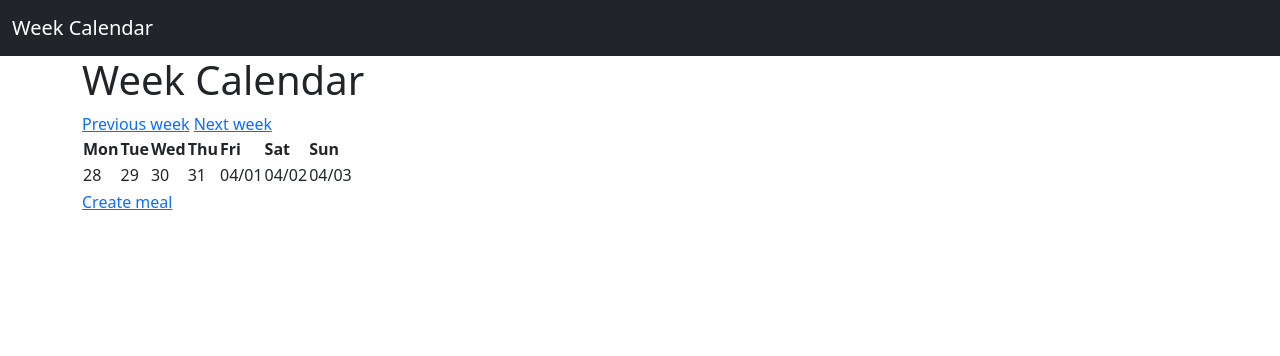
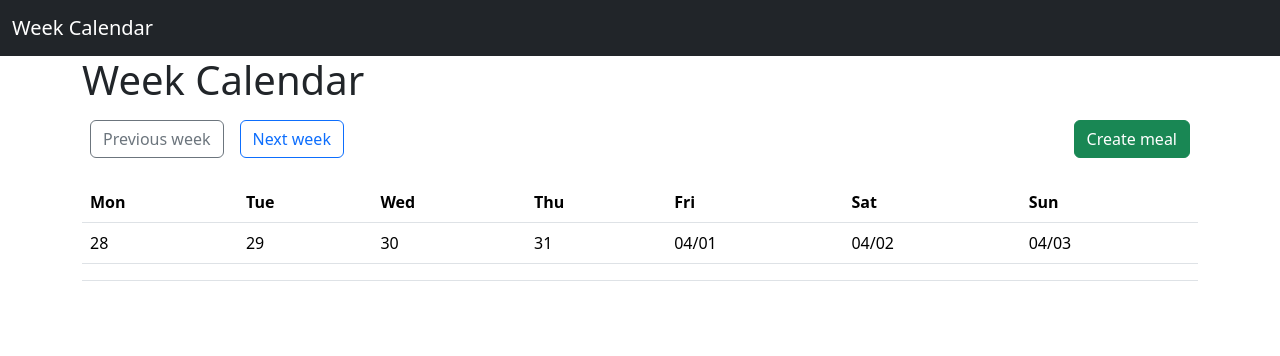
Before and after one commit to sh-in/diet_management_app, a Django app: page /week_with_meal/ in a window 1280 px wide. Shown: the top 356 px of the page. Run offline with Django 4.2, Linux system fonts and the light colour scheme; data comes from the database, SQL or seed files in the repository; both versions use the stored data as it was after the commit; some libraries are stand-ins or nearby versions.

Commit message:
update week calendar appearence

```diff
--- a/diet_management/templates/diet_management/week_with_meal.html
+++ b/diet_management/templates/diet_management/week_with_meal.html
@@ -2,10 +2,19 @@
 {% block content %}
 <h1>Week Calendar</h1>
 
-<a href="{% url 'week_with_meal' week_previous.year week_previous.month week_previous.day %}">Previous week</a>
-<a href="{% url 'week_with_meal' week_next.year week_next.month week_next.day %}">Next week</a>
+<div class="d-flex bd-highlight mb-3">
+    <div class="p-2">
+        <a class="btn btn-outline-secondary" href="{% url 'week_with_meal' week_previous.year week_previous.month week_previous.day %}">Previous week</a>
+    </div>
+    <div class="p-2">
+        <a class="btn btn-outline-primary" href="{% url 'week_with_meal' week_next.year week_next.month week_next.day %}">Next week</a>
+    </div>
+    <div class="ms-auto p-2">
+        <a class="btn btn-success" href="{% url 'create' %}">Create meal</a>
+    </div>
+</div>
 
-<table>
+<table class="table">
     <thead>
         <tr>
             {% for w in week_names %}
@@ -38,5 +47,4 @@
     </tbody>
 </table>
 
-<p><a href="{% url 'create' %}">Create meal</a></p>
 {% endblock content %}
```
Also changed, not shown: db.sqlite3.
